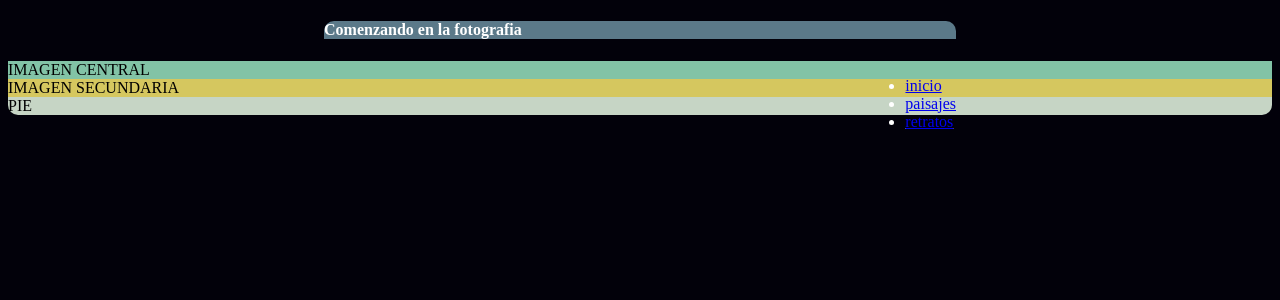
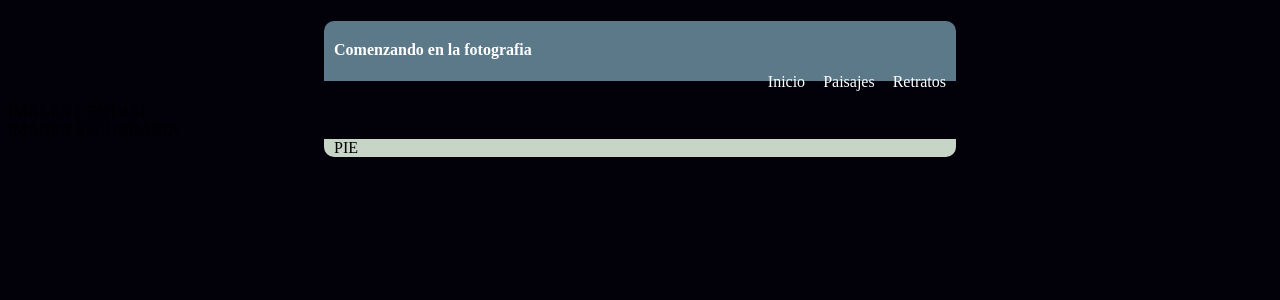
Before and after one commit to ewill15/eCommerceCMS, a PHP site: page / in a window 1280 px wide. Shown: the top 300 px of the page. Run offline with PHP 8.4, Linux system fonts and the light colour scheme.

Commit message:
estilo para seccion footer

```diff
--- a/cssDisenoWebResponsive/evaluacionFinal/css/estilos.css
+++ b/cssDisenoWebResponsive/evaluacionFinal/css/estilos.css
@@ -1,7 +1,20 @@
+*{
+	font-family:'Dancing Script';
+}
 body{
 	background-color: #02010a;
 }
-
+h4{
+	height: 40px;
+    padding-top: 20px;
+    font-size: 16px;
+}
+p{
+	margin:0;
+}
+header{
+	height:40px;
+}
 #cabecera{
 	border-top-left-radius: 10px;
 	border-top-right-radius: 10px;
@@ -10,6 +23,7 @@ body{
 	height: 25%;
 	margin-left: 25%;
 	margin-right: 25%;
+	padding-left: 10px;
 }
 #cabecera label{
 	color: white;
@@ -23,13 +37,62 @@ body{
 #cabecera #menu .actual {
 	text-decoration: none;
 }
+ul#menu{
+	    list-style-type: none;
+    margin: 0;
+    padding: 0;
+    margin-top: -30px;
+    margin-bottom: 22px;
+}
+ul#menu li{
+	float: left;
+}
 
+ul#menu li a{
+    display: block;
+    padding-left: 8px;
+    text-decoration: none;
+    color: #FFF;
+    margin-right: 10px;
+    text-transform: capitalize;
+}
+ul#menu li a:hover{
+	text-decoration:underline;
+}
 
-#imagenCentral{
+#imgCentral{
 	background-color: #82c3a6;
+	margin-left: 25%;
+    margin-right: 25%;
 }
-#imagenSecundaria{
+#imgCentral img{
+	width:450px;
+	margin-left: 18%;
+	margin-bottom: 15px;
+}
+
+#imgSecundaria{
 	background-color:  #d5c75f;
+	margin-left: 25%;
+    margin-right: 25%;
+}
+#imgSecundaria img{
+	width:450px;
+	margin-left: 18%;
+	margin-bottom: 15px;
+}
+
+#imgSecundaria img#right{
+	    float: right;
+    margin-right: 5%;
+    margin-top: -27.7%;
+    width: 247px;
+}
+#imgSecundaria img#left{
+	width: 290px;
+    margin-left: 5%;
+    margin-bottom: 15px;
+    margin-top: 25px;
 }
 .imagen1{
 	-webkit-filter:blur(10px);
@@ -49,7 +112,18 @@ body{
 .imagen6{
 	-webkit-filter:grayscale(100%);
 }
+/* centro*/
+#center{
 
+}
+/* derecha*/
+#right{
+
+}
+/* izquierda*/
+#left{
+
+}
 /* para moviles*/
 @media (min-width: 260px) and (max-width: 900px){
 	#contenido{
@@ -75,4 +149,7 @@ footer{
 	border-bottom-right-radius: 10px;
 	border-bottom-left-radius: 10px;
 	background-color: #C6D5C5;
+	margin-left: 25%;
+	margin-right: 25%;
+	padding-left: 10px;
 }
```
